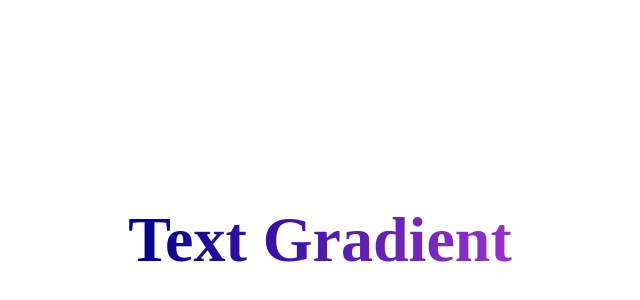
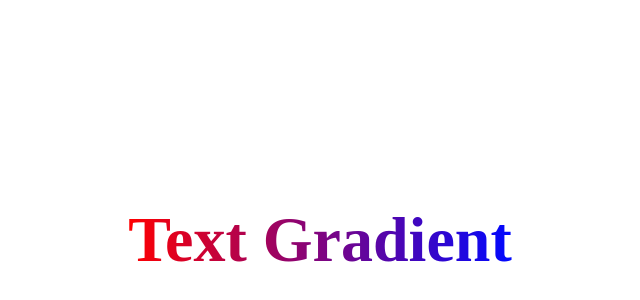
Before and after one commit to fadyehabamer/Gradient-text, a plain HTML site: page index.html in a window 1280 px wide. Shown: the part 160-460 px from the top of the page, without its empty margins (320-960 px from the left). Drawn offline with Linux system fonts and the light colour scheme.

Commit message:
Update style.css

```diff
--- a/style.css
+++ b/style.css
@@ -13,8 +13,7 @@ body{
     font-size: 4em;
     font-weight: bold;
     text-align: center;
-    background: linear-gradient(to right,darkblue,darkorchid);
-    color: transparent;
+    background: linear-gradient(to right,red,#0008ff);    color: transparent;
     -webkit-background-clip: text;
     -moz-background-clip: text;
     -o-background-clip: text;
```
